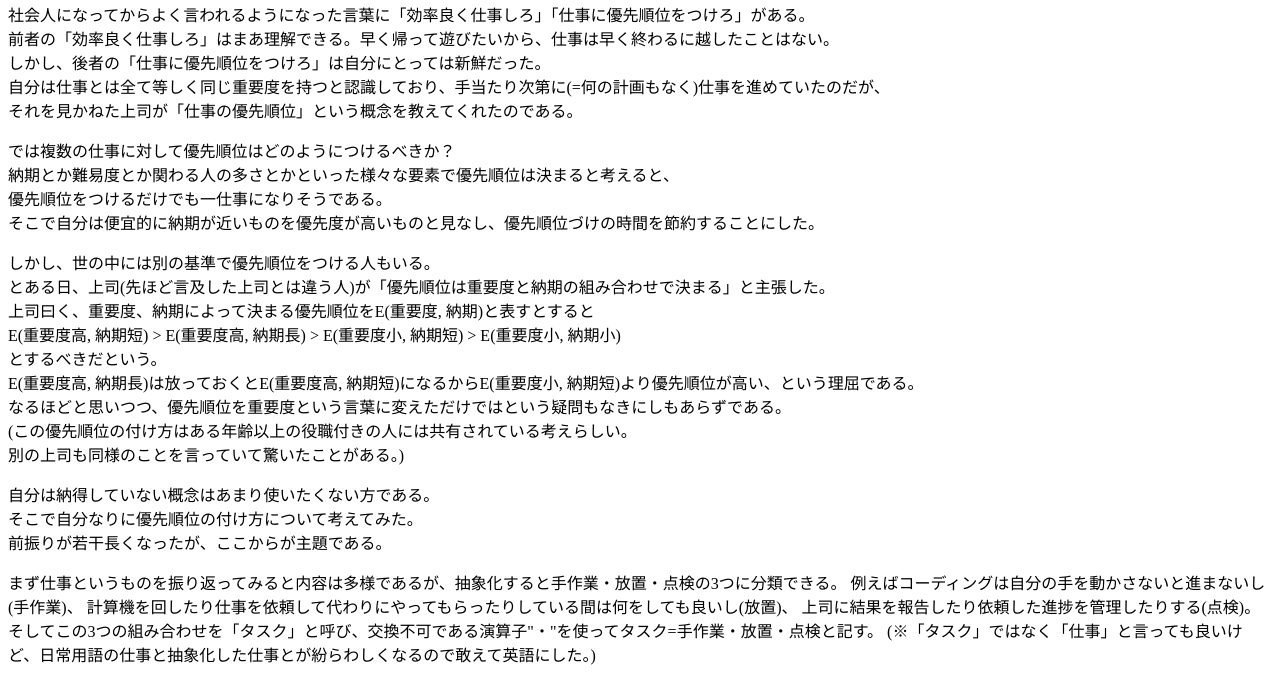
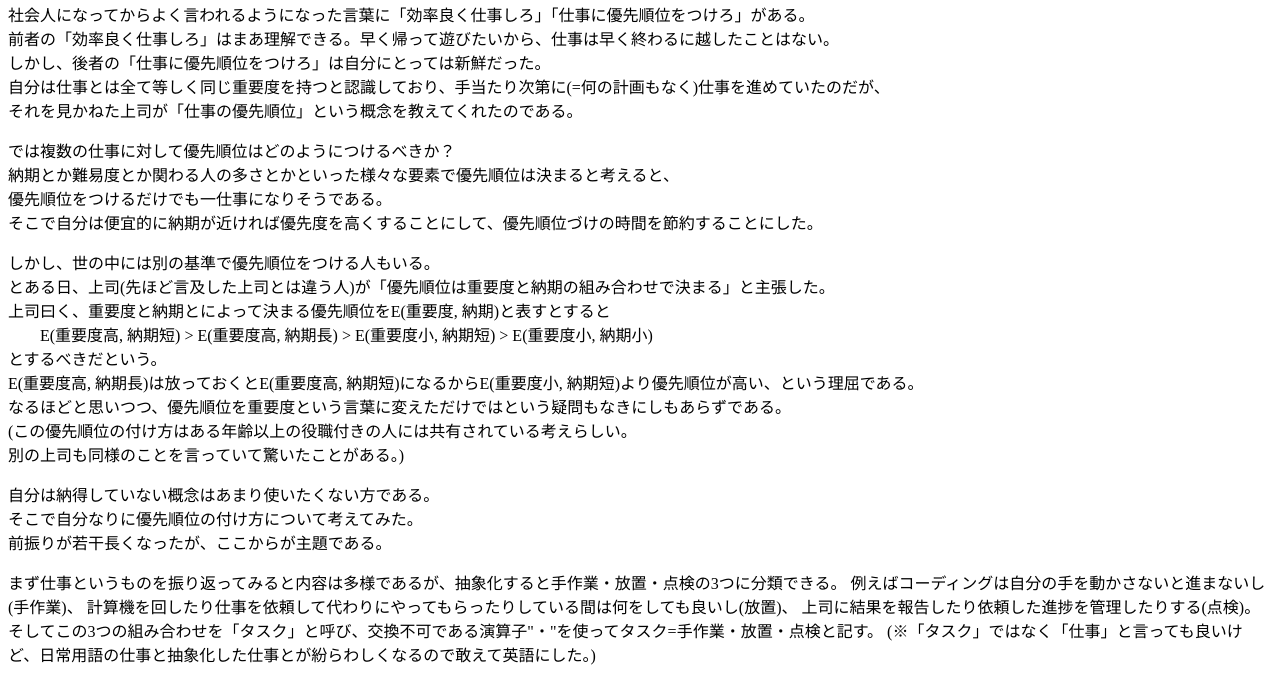
Before and after one commit to Naofumi-Q/nao.github.io, a plain HTML site: page random_note/work_efficiency.html in a window 1280 px wide. Shown: the part 87-766 px from the top of the page. Drawn offline with nearby package versions, Linux system fonts and the light colour scheme.

Commit message:
Update work_efficiency.html

```diff
--- a/random_note/work_efficiency.html
+++ b/random_note/work_efficiency.html
@@ -20,13 +20,13 @@
         では複数の仕事に対して優先順位はどのようにつけるべきか？<br>
         納期とか難易度とか関わる人の多さとかといった様々な要素で優先順位は決まると考えると、<br>
         優先順位をつけるだけでも一仕事になりそうである。<br>
-        そこで自分は便宜的に納期が近いものを優先度が高いものと見なし、優先順位づけの時間を節約することにした。<br>
+        そこで自分は便宜的に納期が近ければ優先度を高くすることにして、優先順位づけの時間を節約することにした。<br>
     </p>
     <p>
         しかし、世の中には別の基準で優先順位をつける人もいる。<br>
         とある日、上司(先ほど言及した上司とは違う人)が「優先順位は重要度と納期の組み合わせで決まる」と主張した。<br>
-        上司曰く、重要度、納期によって決まる優先順位をE(重要度, 納期)と表すとすると<br>
-            E(重要度高, 納期短) > E(重要度高, 納期長) > E(重要度小, 納期短) > E(重要度小, 納期小)<br>
+        上司曰く、重要度と納期とによって決まる優先順位をE(重要度, 納期)と表すとすると<br>
+        　　E(重要度高, 納期短) > E(重要度高, 納期長) > E(重要度小, 納期短) > E(重要度小, 納期小)<br>
         とするべきだという。<br>
         E(重要度高, 納期長)は放っておくとE(重要度高, 納期短)になるからE(重要度小, 納期短)より優先順位が高い、という理屈である。<br>
         なるほどと思いつつ、優先順位を重要度という言葉に変えただけではという疑問もなきにしもあらずである。<br>
```
